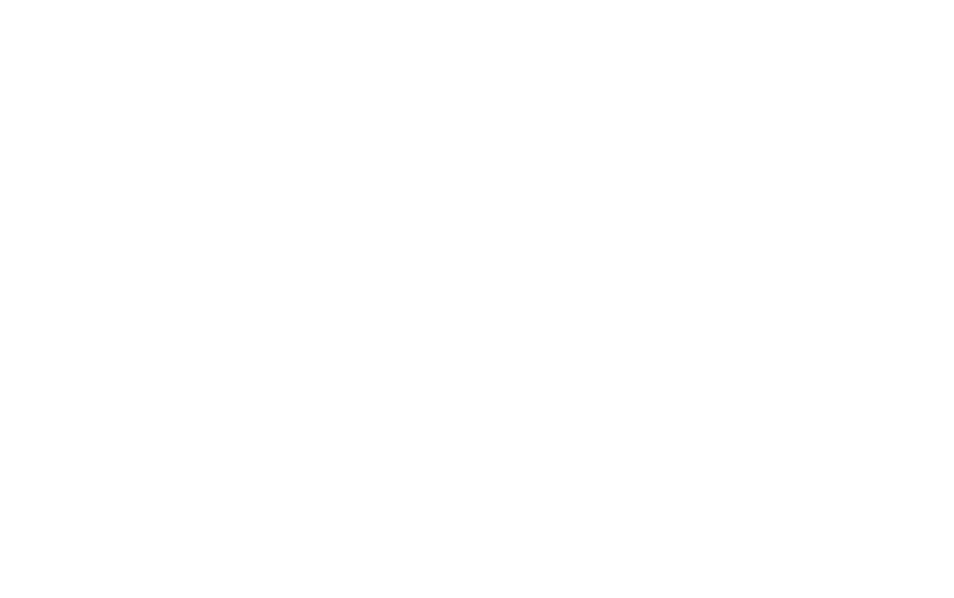
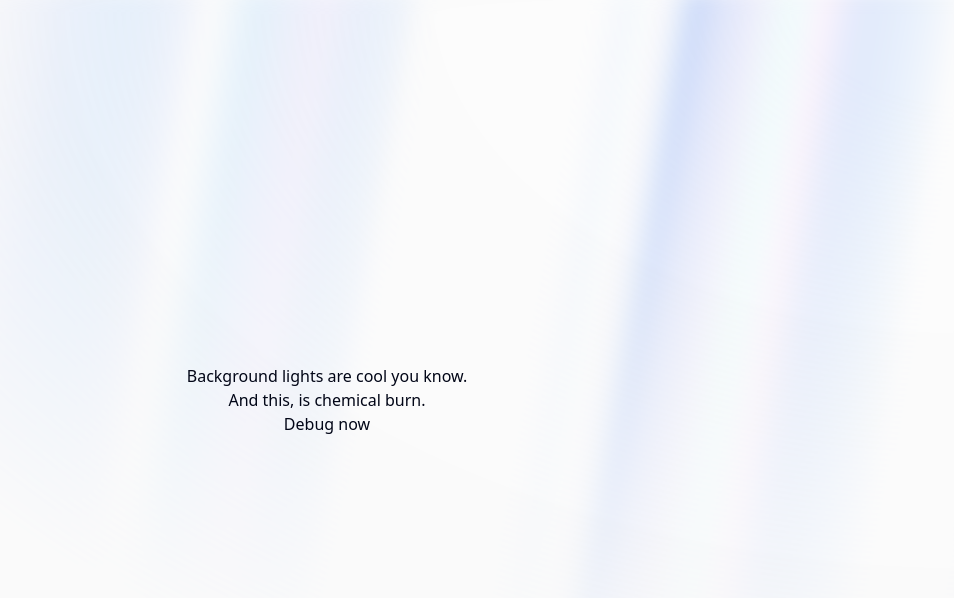
Before and after one commit to Nandini-0703/buildcraft, a React (Vite) app: page / in a window 1280 px wide. Shown: the top 598 px of the page, without its empty margins (313-1267 px from the left). Built offline with nearby package versions, Linux system fonts and the light colour scheme.

Commit message:
Fix aurora bg

```diff
--- a/src/App.jsx
+++ b/src/App.jsx
@@ -1,15 +1,16 @@
 import React from "react";
-import { Routes, Route } from "react-router-dom";
+import { BrowserRouter as Router, Routes, Route } from "react-router-dom";
 import { AuroraBackground } from "./components/ui/aurora-background";
+import HomePage from "./components/Home/home";
 
 const App = () => {
-  // <div className="App">
-  //   <AuroraBackground></AuroraBackground>
-  // </div>;
-
-  <Routes>
-    <Route path="/" element={<AuroraBackground />} />
-  </Routes>;
+  return (
+    <Router>
+      <Routes>
+        <Route path="/" element={<HomePage />} />
+      </Routes>
+    </Router>
+  );
 };
 
 export default App;
--- /dev/null
+++ b/src/components/Home/home.jsx
@@ -0,0 +1,30 @@
+import { motion } from "framer-motion";
+import React from "react";
+import { AuroraBackground } from "../ui/aurora-background";
+
+export default function AuroraBackgroundDemo() {
+  return (
+    <AuroraBackground>
+      <motion.div
+        initial={{ opacity: 0.0, y: 40 }}
+        whileInView={{ opacity: 1, y: 0 }}
+        transition={{
+          delay: 0.3,
+          duration: 0.8,
+          ease: "easeInOut",
+        }}
+        className="relative flex flex-col gap-4 items-center justify-center px-4"
+      >
+        <div className="text-3xl md:text-7xl font-bold dark:text-white text-center">
+          Background lights are cool you know.
+        </div>
+        <div className="font-extralight text-base md:text-4xl dark:text-neutral-200 py-4">
+          And this, is chemical burn.
+        </div>
+        <button className="bg-black dark:bg-white rounded-full w-fit text-white dark:text-black px-4 py-2">
+          Debug now
+        </button>
+      </motion.div>
+    </AuroraBackground>
+  );
+}
--- a/src/components/ui/aurora-background.tsx
+++ b/src/components/ui/aurora-background.tsx
@@ -1,4 +1,3 @@
-"use client"
 import { cn } from "../../util/cn";
 import React, { ReactNode } from "react";
 
```
